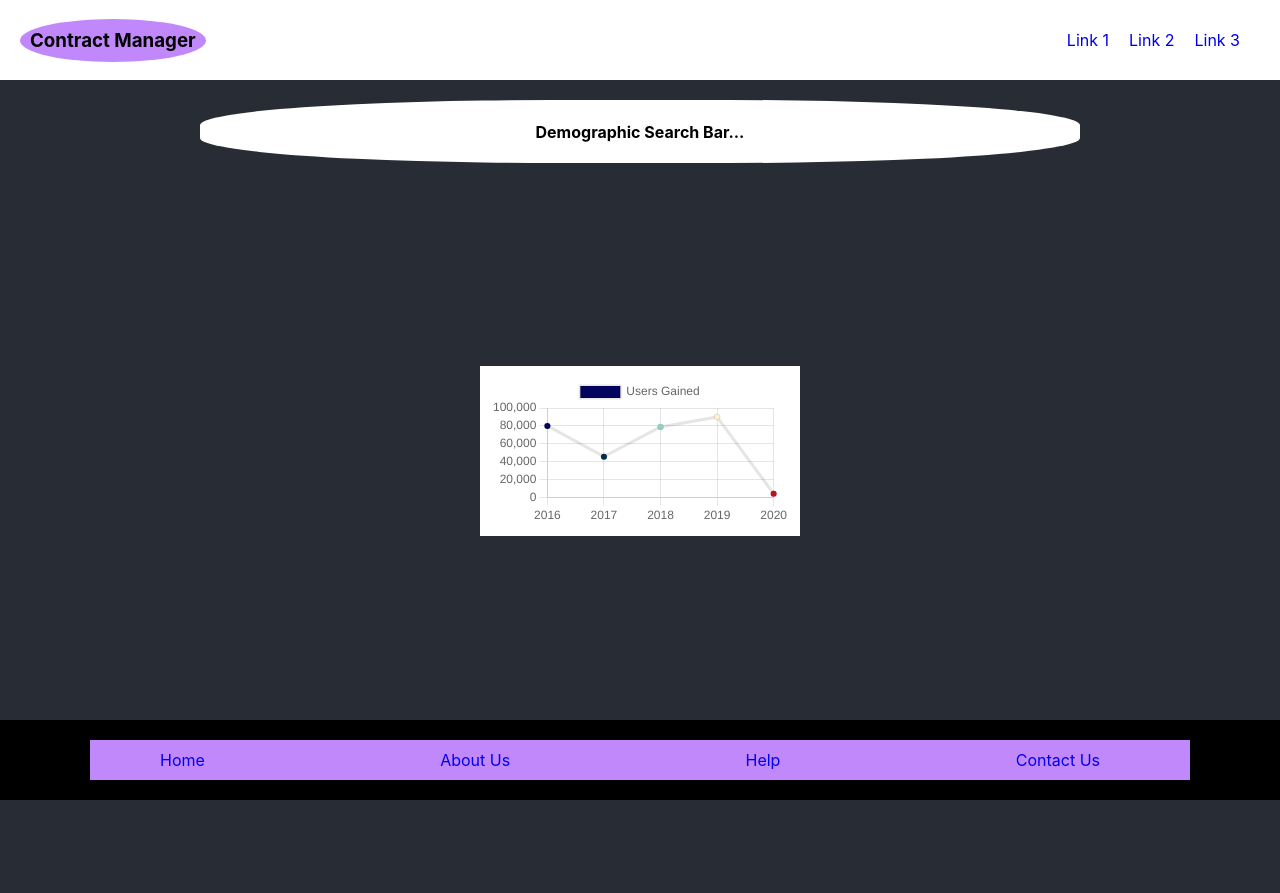
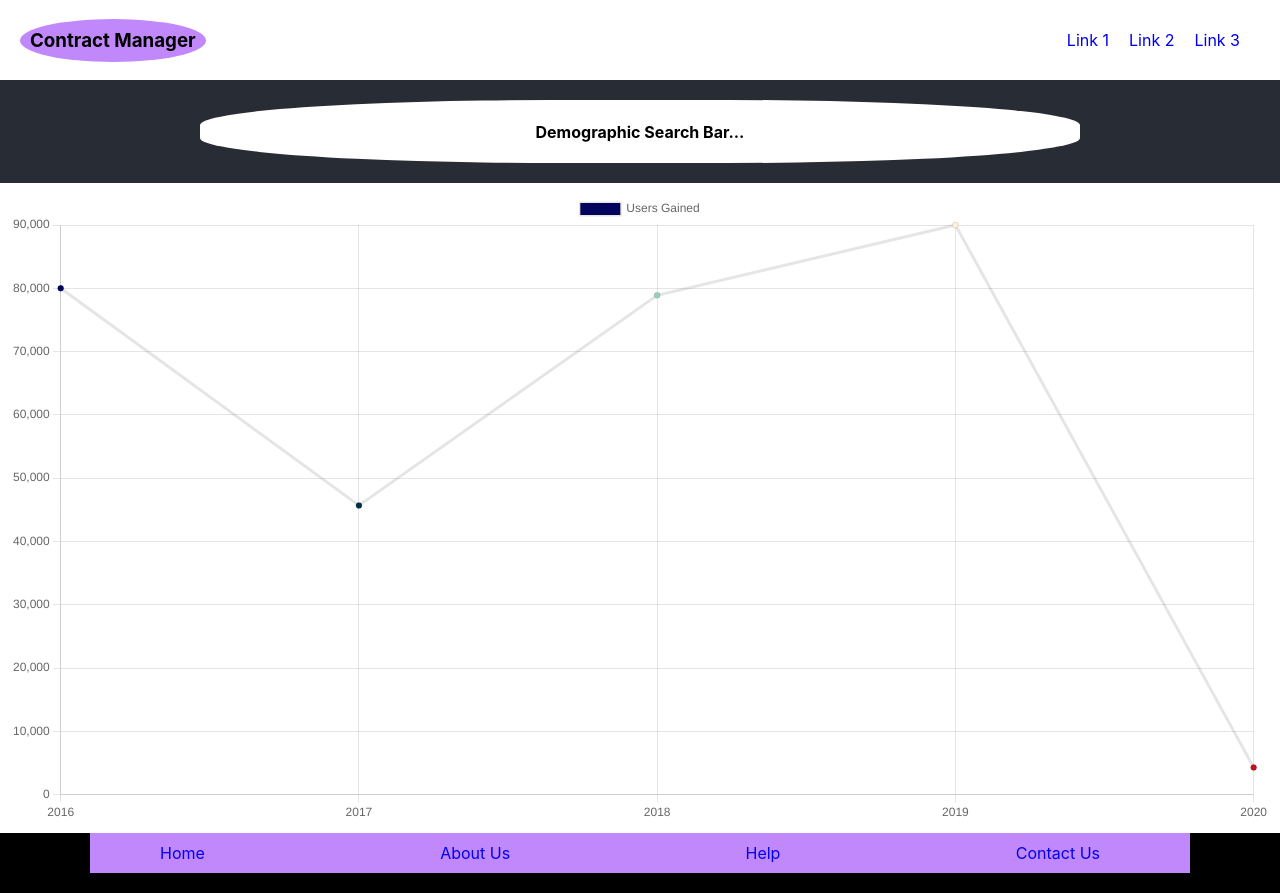
Before and after one commit to Contract-Manager-usfca/contract_manager, a React (Create React App) app in the folder frontend/contract-manager/: page / in a window 1280 px wide. Before the commit the page ends 800 px from the top, so only its background shows below. Built offline with nearby package versions, Linux system fonts and the light colour scheme.

Commit message:
need to push to pull

```diff
--- a/frontend/contract-manager/src/App.js
+++ b/frontend/contract-manager/src/App.js
@@ -2,6 +2,7 @@ import { useState } from "react";
 import './App.css';
 import Home from './components/Home';
 import LineChart from "./components/LineChart";
+import Footer from "./components/Footer";
 import { UserData } from "./Data";
 
 function App() {
@@ -28,7 +29,8 @@ function App() {
       color: "white",
       backgroundColor: "white",
       padding: "10px",
-      margin: "auto"
+      justifyContent: "center",
+      display: "flex",
     },
     card: {
       margin: '20px 200px',
@@ -59,14 +61,7 @@ function App() {
       <div style={styles.chart}>
         <LineChart chartData={userData} />
       </div>
-      <div style={styles.exFooter}>
-        <div style={styles.footer}>
-          <a href="#" style={{ textDecoration: 'none', marginRight: '20px' }}>Home</a>
-          <a href="#" style={{ textDecoration: 'none', marginRight: '20px' }}>About Us</a>
-          <a href="#" style={{ textDecoration: 'none', marginRight: '20px' }}>Help</a>
-          <a href="#" style={{ textDecoration: 'none', marginRight: '20px' }}>Contact Us</a>
-        </div>
-      </div>
+      <Footer/>
     </div>
   );
 }
--- /dev/null
+++ b/frontend/contract-manager/src/components/Footer.js
@@ -0,0 +1,30 @@
+import React from 'react';
+
+const styles = {
+    footer: {
+      display: 'flex',
+      justifyContent: 'space-between',
+      alignItems: 'center',
+      padding: '10px 70px',
+      backgroundColor: '#C188FB',
+      color: '#210043',
+      margin: '20px 90px',
+      marginTop: '0px',
+    },
+    exFooter: {
+      backgroundColor: 'black',
+    }
+  };
+
+export default function Footer() {
+    return (
+        <div style={styles.exFooter}>
+            <div style={styles.footer}>
+                <a href="#" style={{ textDecoration: 'none', marginRight: '20px' }}>Home</a>
+                <a href="#" style={{ textDecoration: 'none', marginRight: '20px' }}>About Us</a>
+                <a href="#" style={{ textDecoration: 'none', marginRight: '20px' }}>Help</a>
+                <a href="#" style={{ textDecoration: 'none', marginRight: '20px' }}>Contact Us</a>
+            </div>
+        </div>
+    );
+}
```
